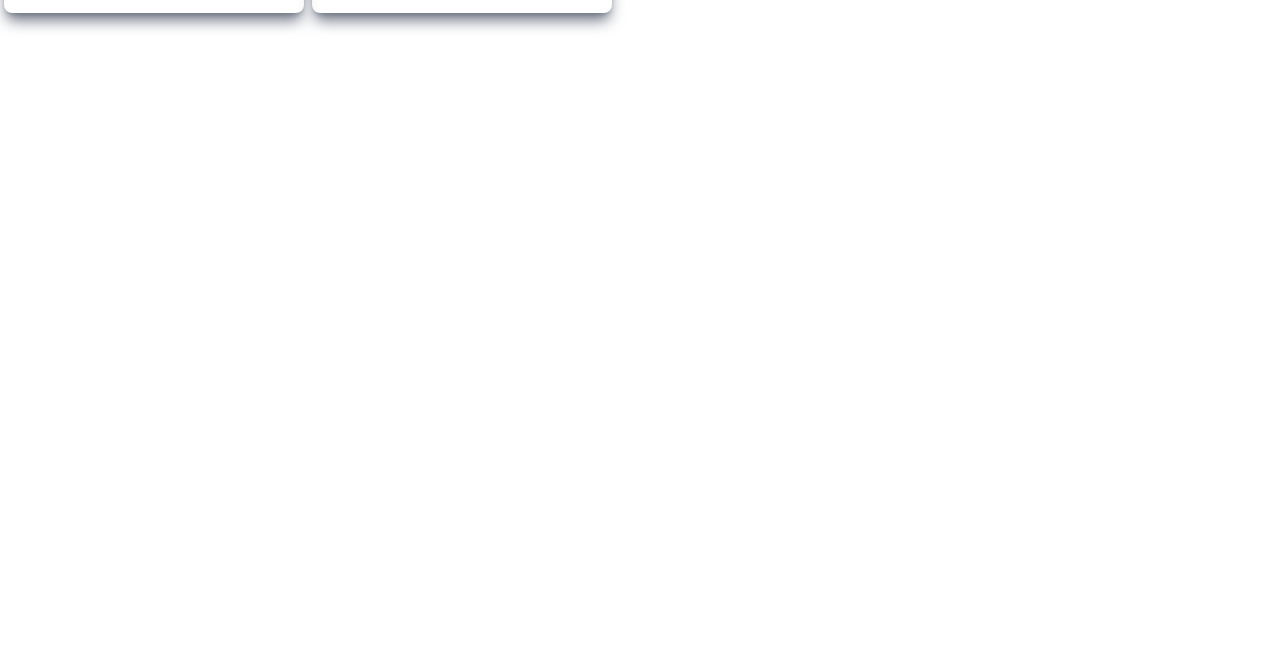
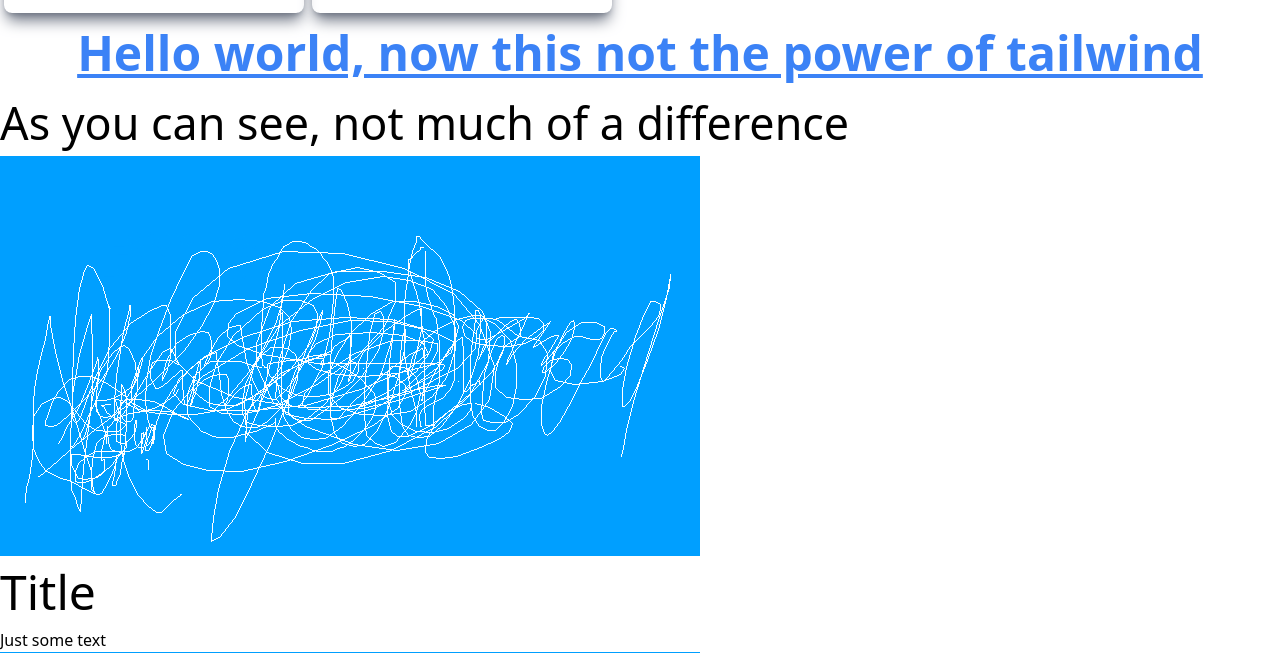
Before and after one commit to Kenramiscal1106/tailwindCss, a website: page index.html in a window 1280 px wide. Shown: the part 713-1366 px from the top of the page. Before the commit the page ends 800 px from the top, so only its background shows below. Drawn offline with Linux system fonts and the light colour scheme.

Commit message:
Modified file: - changed styling for heading - added a no-tailwind style approach

```diff
--- a/index.html
+++ b/index.html
@@ -8,7 +8,7 @@
   <link rel="stylesheet" href="output.css">
 </head>
 <body>
-  <h1 class="text-green-500 font-bold underline text-5xl">
+  <h1 class="text-blue-500 font-bold underline text-5xl text-center">
     Hello world, this is the power of tailwind css
   </h1>
   <h2 class="text-center hover:text-blue-600">
@@ -59,5 +59,52 @@
       </div>
     </div>
   </div>
+  <h1 style="font-weight:bold;color:rgb(59 130 246);text-decoration:underline;font-size:3rem;text-align:center;">Hello world, now this not the power of tailwind</h1>
+  <h2 class="no-tailwind-h2">As you can see, not much of a difference</h2>
+  <div class="no-tailwind-container">
+
+    <div class="no-tailwind-card">
+      <img src="image.png" alt="" >
+      <div class="container">
+        <h1>Title</h1>
+        <p>Just some text</p>
+      </div>
+    </div>
+    <div class="no-tailwind-card">
+      <img src="image.png" alt="" >
+      <div class="container">
+        <h1>Title</h1>
+        <p>Just some text</p>
+      </div>
+    </div>
+    <div class="no-tailwind-card">
+      <img src="image.png" alt="" >
+      <div class="container">
+        <h1>Title</h1>
+        <p>Just some text</p>
+      </div>
+    </div>
+    <div class="no-tailwind-card">
+      <img src="image.png" alt="" >
+      <div class="container">
+        <h1>Title</h1>
+        <p>Just some text</p>
+      </div>
+    </div>
+    <div class="no-tailwind-card">
+      <img src="image.png" alt="" >
+      <div class="container">
+        <h1>Title</h1>
+        <p>Just some text</p>
+      </div>
+    </div>
+    <div class="no-tailwind-card">
+      <img src="image.png" alt="" >
+      <div class="container">
+        <h1>Title</h1>
+        <p>Just some text</p>
+      </div>
+    </div>
+  </div>
 </body>
 </html>
```
